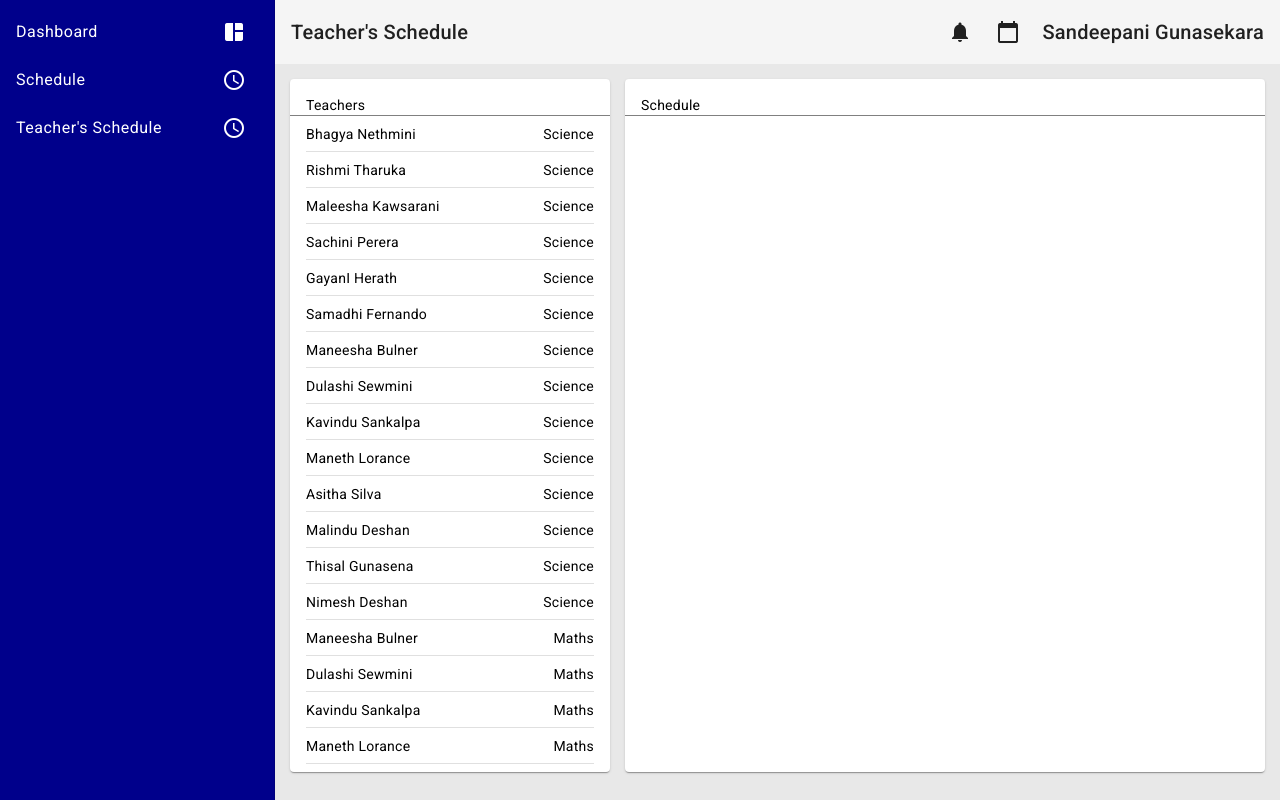
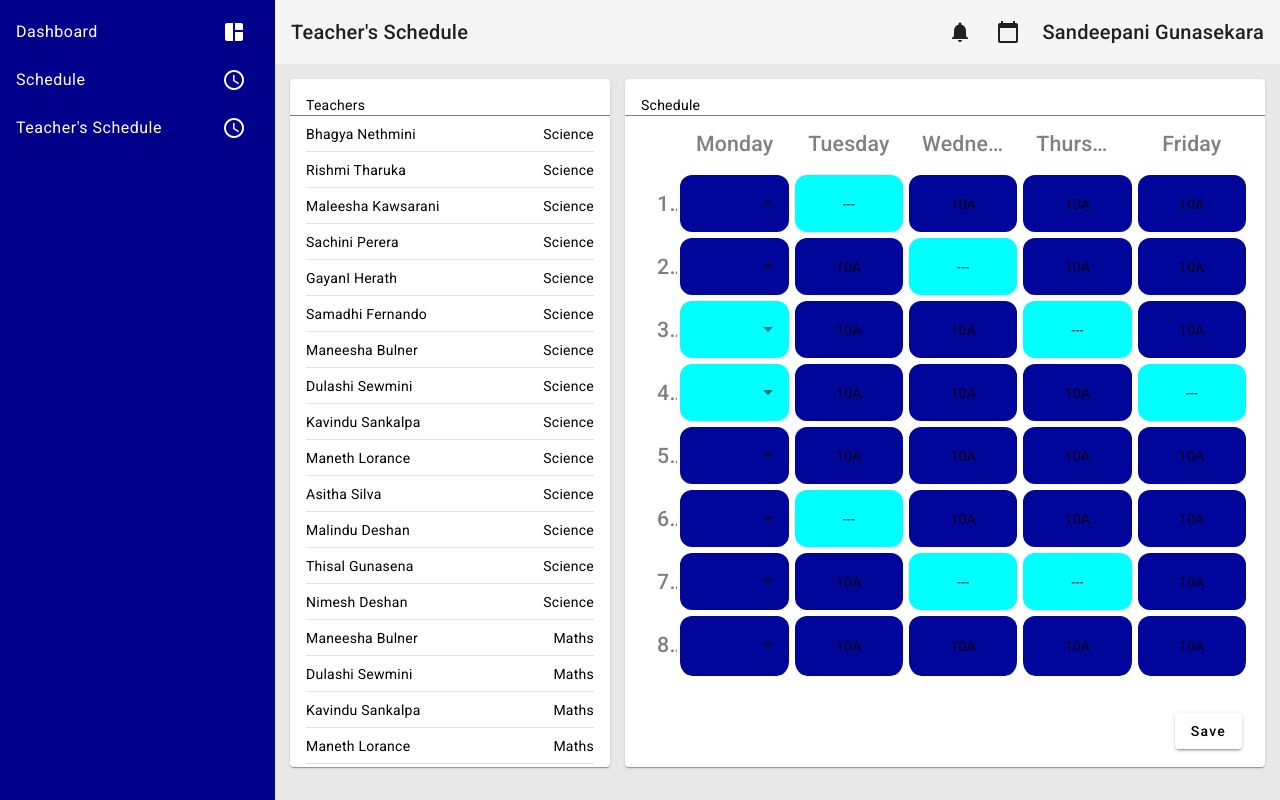
Before and after one commit to codingPentagon/ZoneEd, an Angular app in the folder frontend/: page /scheduleprin in a window 1280 px wide. Built offline with nearby package versions, Linux system fonts and the light colour scheme.

Commit message:
started adding drop down boxes to schedule elements

```diff
--- a/frontend/src/app/app.module.ts
+++ b/frontend/src/app/app.module.ts
@@ -12,6 +12,8 @@ import {MatDividerModule} from "@angular/material/divider";
 import {MatIconModule} from "@angular/material/icon";
 import {MatTableModule} from "@angular/material/table";
 import { SchedulePrinComponent } from './schedule-prin/schedule-prin.component';
+import {MatSelectModule} from "@angular/material/select";
+import {MatButtonModule} from "@angular/material/button";
 
 @NgModule({
   declarations: [
@@ -28,7 +30,9 @@ import { SchedulePrinComponent } from './schedule-prin/schedule-prin.component';
     MatCardModule,
     MatDividerModule,
     MatIconModule,
-    MatTableModule
+    MatTableModule,
+    MatSelectModule,
+    MatButtonModule
   ],
   providers: [],
   bootstrap: [AppComponent]
--- a/frontend/src/app/schedule-prin/schedule-prin.component.css
+++ b/frontend/src/app/schedule-prin/schedule-prin.component.css
@@ -32,5 +32,47 @@ mat-card-header{
 
 mat-card-content{
   overflow: auto;
-  height: 80vh;
+  height: 100%;
 }
+
+mat-card{
+  height: 86vh;
+}
+
+table{
+  width: 100%;
+  height: 70vh;
+  table-layout: fixed;
+}
+
+td,th{
+  text-align: center;
+}
+
+th{
+  border: none;
+  font-size: 16pt;
+  color: grey;
+}
+
+.mat-column-period{
+  width: 6%;
+  border: none;
+  font-size: 16pt;
+  color: grey;
+  font-weight: 500;
+}
+
+td:not(.mat-column-period){
+  background-color: rgb(0,6,154);
+  border-radius: 15px;
+  border: 3px solid white;
+}
+
+mat-select{
+  font-size: 20pt;
+}
+
+button{
+  margin: 15px;
+}
--- a/frontend/src/app/schedule-prin/schedule-prin.component.html
+++ b/frontend/src/app/schedule-prin/schedule-prin.component.html
@@ -23,10 +23,55 @@
       <mat-card>
         <mat-card-header>
           Schedule
+          <span class="spacer"></span>
+
         </mat-card-header>
         <mat-card-content>
+          <table mat-table [dataSource]="schedule">
 
+            <ng-container matColumnDef="period">
+              <th mat-header-cell *matHeaderCellDef></th>
+              <td mat-cell *matCellDef="let element"> {{element.period}} </td>
+            </ng-container>
+
+            <ng-container matColumnDef="mon">
+              <th mat-header-cell *matHeaderCellDef> Monday </th>
+              <td mat-cell *matCellDef="let element" [ngStyle]="{'background-color':element.mon == '---' ? 'cyan' : element.color}">
+                <mat-select>
+                  <mat-option *ngFor="let cls of classes" [value]="cls">
+                    {{cls}}
+                  </mat-option>
+                </mat-select>
+              </td>
+            </ng-container>
+
+            <ng-container matColumnDef="tue">
+              <th mat-header-cell *matHeaderCellDef> Tuesday </th>
+              <td mat-cell *matCellDef="let element" [ngStyle]="{'background-color':element.tue == '---' ? 'cyan' : element.color}"> {{element.tue}} </td>
+            </ng-container>
+
+            <ng-container matColumnDef="wed">
+              <th mat-header-cell *matHeaderCellDef> Wednesday </th>
+              <td mat-cell *matCellDef="let element" [ngStyle]="{'background-color':element.wed == '---' ? 'cyan' : element.color}"> {{element.wed}} </td>
+            </ng-container>
+
+            <ng-container matColumnDef="thu">
+              <th mat-header-cell *matHeaderCellDef> Thursday </th>
+              <td mat-cell *matCellDef="let element" [ngStyle]="{'background-color':element.thu == '---' ? 'cyan' : element.color}"> {{element.thu}} </td>
+            </ng-container>
+
+            <ng-container matColumnDef="fri">
+              <th mat-header-cell *matHeaderCellDef> Friday </th>
+              <td mat-cell *matCellDef="let element" [ngStyle]="{'background-color':element.fri == '---' ? 'cyan' : element.color}"> {{element.fri}} </td>
+            </ng-container>
+
+            <tr mat-header-row *matHeaderRowDef="displayedColumns"></tr>
+            <tr mat-row *matRowDef="let row; columns: displayedColumns;"></tr>
+          </table>
         </mat-card-content>
+        <mat-card-actions align="end">
+          <button mat-raised-button>Save</button>
+        </mat-card-actions>
       </mat-card>
     </div>
   </div>
--- a/frontend/src/app/schedule-prin/schedule-prin.component.ts
+++ b/frontend/src/app/schedule-prin/schedule-prin.component.ts
@@ -30,4 +30,19 @@ export class SchedulePrinComponent {
     {name: 'Thisal Gunasena', subject: "Maths"},
     {name: 'Nimesh Deshan', subject: "Maths"},
   ];
+
+  schedule = [
+    { period: 1, mon:"10A", tue:"---", wed:"10A", thu:"10A", fri:"10A" },
+    { period: 2, mon:"10A", tue:"10A", wed:"---", thu:"10A", fri:"10A" },
+    { period: 3, mon:"---", tue:"10A", wed:"10A", thu:"---", fri:"10A" },
+    { period: 4, mon:"---", tue:"10A", wed:"10A", thu:"10A", fri:"---" },
+    { period: 5, mon:"10A", tue:"10A", wed:"10A", thu:"10A", fri:"10A" },
+    { period: 6, mon:"10A", tue:"---", wed:"10A", thu:"10A", fri:"10A" },
+    { period: 7, mon:"10A", tue:"10A", wed:"---", thu:"---", fri:"10A" },
+    { period: 8, mon:"10A", tue:"10A", wed:"10A", thu:"10A", fri:"10A" }
+  ];
+
+  displayedColumns: string[] = ['period','mon','tue','wed','thu','fri'];
+
+  classes = ["10A","9A","8A","10B","9B","8B"];
 }
--- a/frontend/src/app/schedule-tchr/schedule-tchr.component.css
+++ b/frontend/src/app/schedule-tchr/schedule-tchr.component.css
@@ -39,7 +39,6 @@ td:not(.mat-column-period){
   background-color: rgb(0,6,154);
   border-radius: 15px;
   border: 3px solid white;
-  font-size: 26pt;
+  font-size: 24pt;
   color: white;
-  table-layout: fixed;
 }
```
